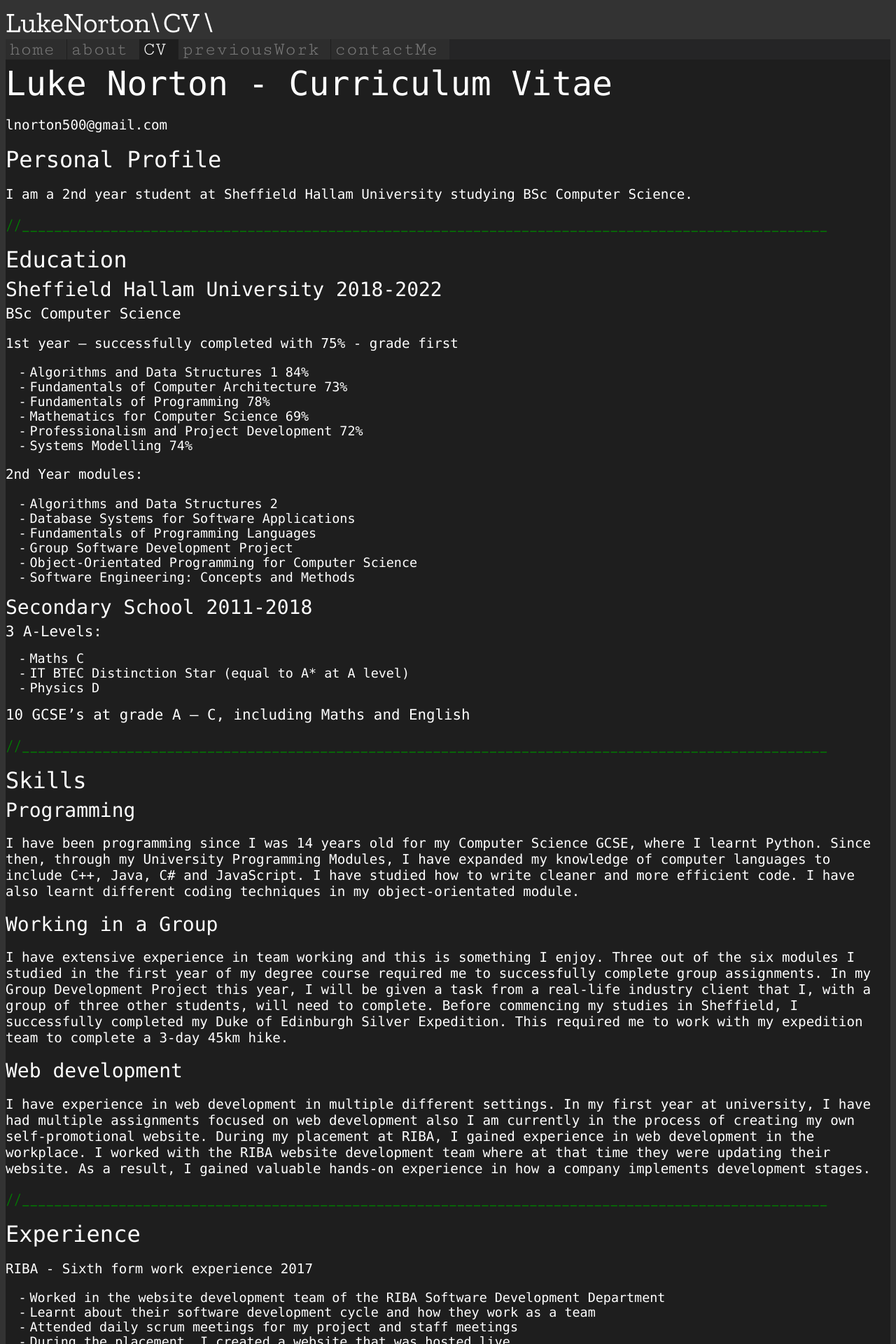
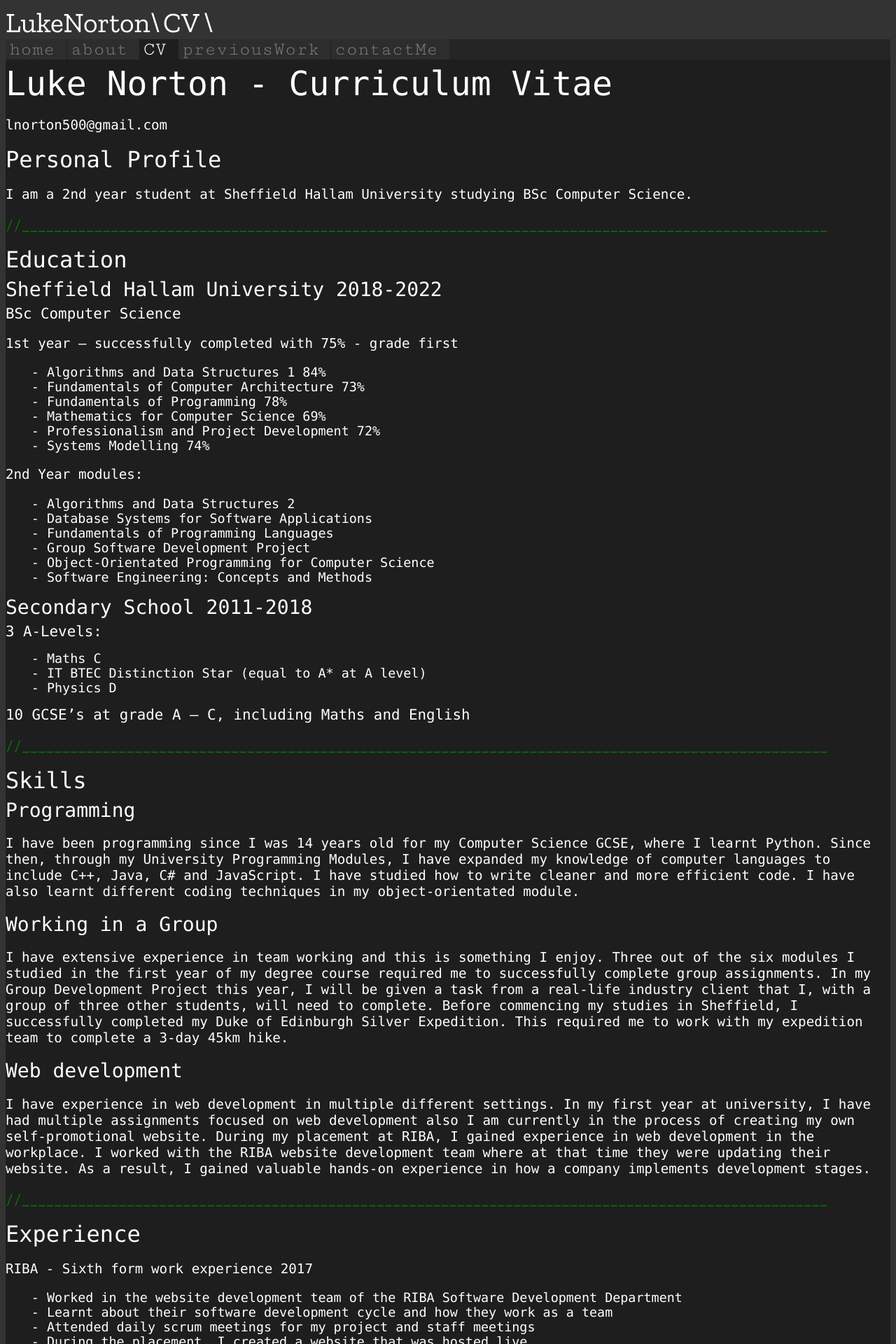
Before and after one commit to lnorton500/LukeNorton.com, a Jekyll site: the page built from CV.md, in a window 1280 px wide. Shown: the top 1920 px of the page at 70% size. Built offline with Jekyll 4.4.1, drawn with Linux system fonts in a browser that asks for light colours.

Commit message:
change bullet styleing

```diff
--- a/css/cv.css
+++ b/css/cv.css
@@ -17,12 +17,15 @@
 .cv {
 	font-family: "Consolas",'Courier New', Courier, monospace;
 	font-size: 1.15em;
-	padding-left: 1em;
-	/* text-indent: -1em; */
+    padding-left: 3em;
+    text-indent: -1em;
+}
+
+.cv:first-line{
+    /* text-indent: 0em; */
 }
 .cv:before{
-	content: "-";
-	padding-right: 5px;
+	content: "- ";
 }
 ul{
 	list-style-type: none;
```
